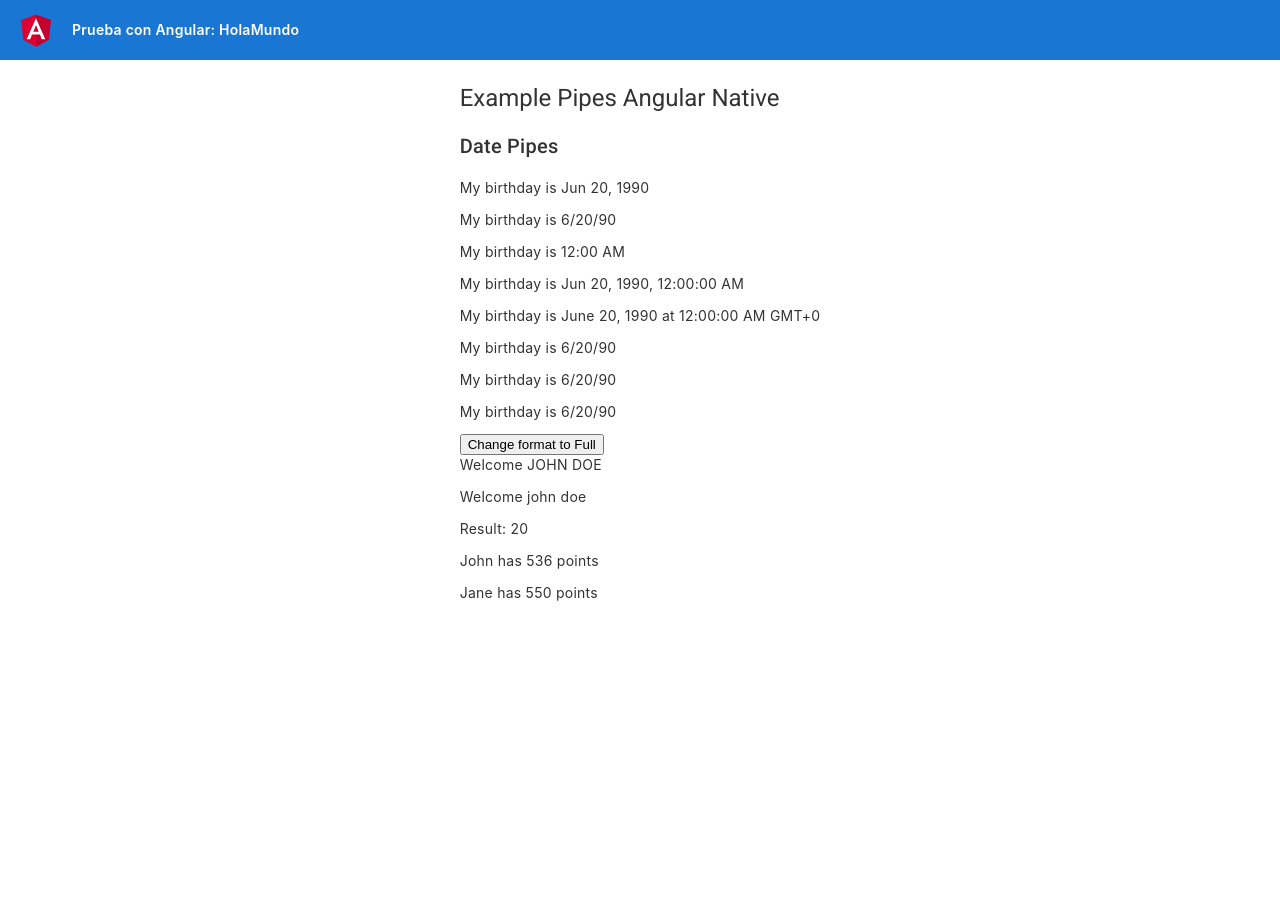
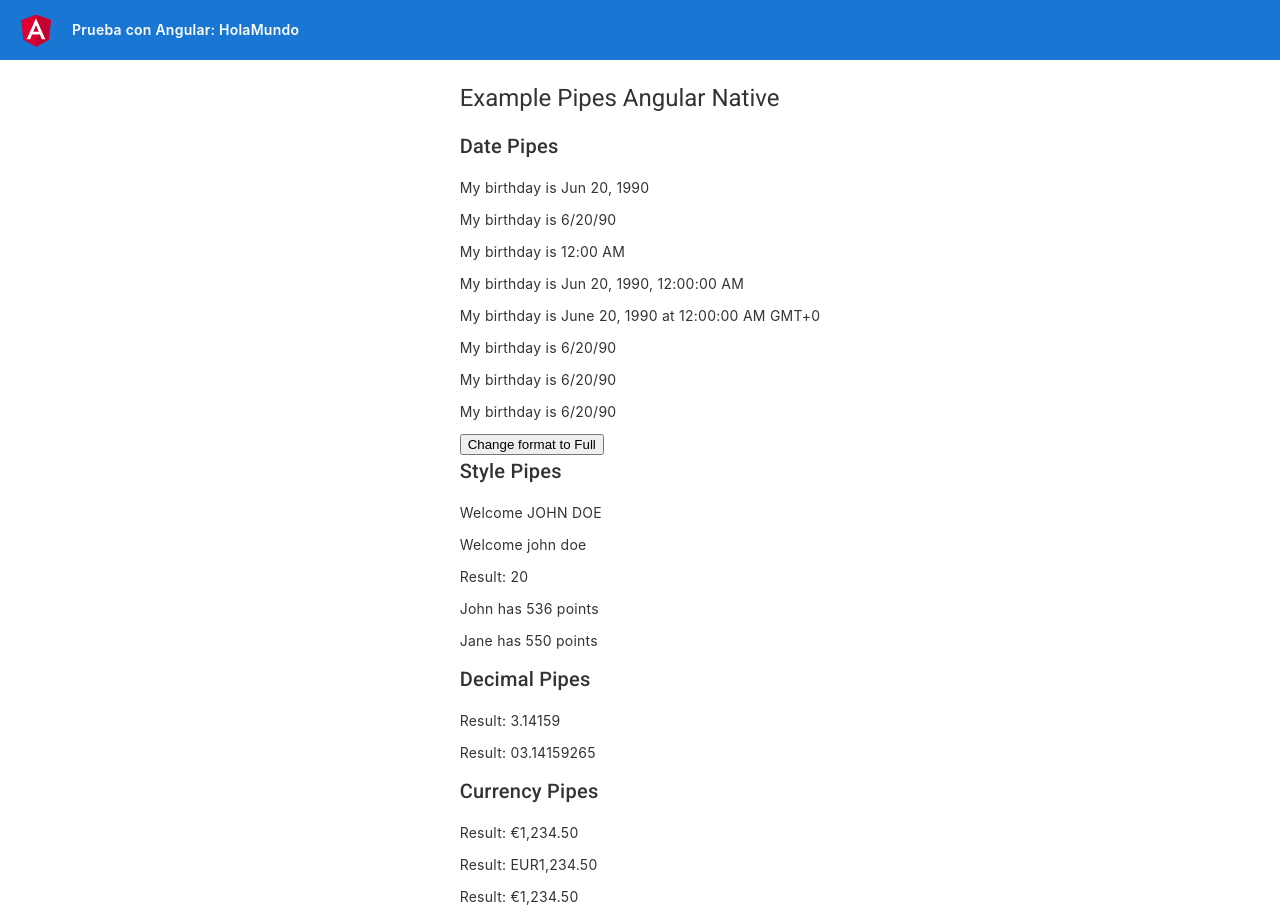
Before and after one commit to davidFCDev/angular-test, an Angular app: page / in a window 1280 px wide. Before the commit the page ends 882 px from the top, so only its background shows below. Built offline with nearby package versions, Linux system fonts and the light colour scheme.

Commit message:
currencys pipe

```diff
--- a/src/app/components/example-pipes/example-pipes.component.html
+++ b/src/app/components/example-pipes/example-pipes.component.html
@@ -15,6 +15,8 @@
   Change format to {{ !change ? "Short" : "Full" }}
 </button>
 
+<h2>Style Pipes</h2>
+<!-- Uppercase and Lowercase -->
 <p>Welcome {{ name | uppercase }}</p>
 <p>Welcome {{ name | lowercase }}</p>
 
@@ -22,3 +24,14 @@
 <p>Result: {{ 2 | multiply : 10 }}</p>
 <p>{{ player1 | calculatePoints }}</p>
 <p>{{ player2 | calculatePoints }}</p>
+
+<!-- Decimales -->
+<h2>Decimal Pipes</h2>
+<p>Result: {{ PI_NUMBER | number : ".5-5" }}</p>
+<p>Result: {{ PI_NUMBER | number : "2.8" }}</p>
+
+<!-- Currency -->
+<h2>Currency Pipes</h2>
+<p>Result: {{ money | currency : "EUR" }}</p>
+<p>Result: {{ money | currency : "EUR" : "code" }}</p>
+<p>Result: {{ money | currency : "EUR" : "symbol" }}</p>
--- a/src/app/components/example-pipes/example-pipes.component.ts
+++ b/src/app/components/example-pipes/example-pipes.component.ts
@@ -11,6 +11,8 @@ export class ExamplePipesComponent implements OnInit {
   dob: Date = new Date(1990, 5, 20);
   change: boolean = true;
   name: string = 'John Doe';
+  PI_NUMBER: number = Math.PI;
+  money: number = 1234.5;
   // Ejemplo para calcular puntos de un jugador
   player1: IPlayer = {
     name: 'John',
```
